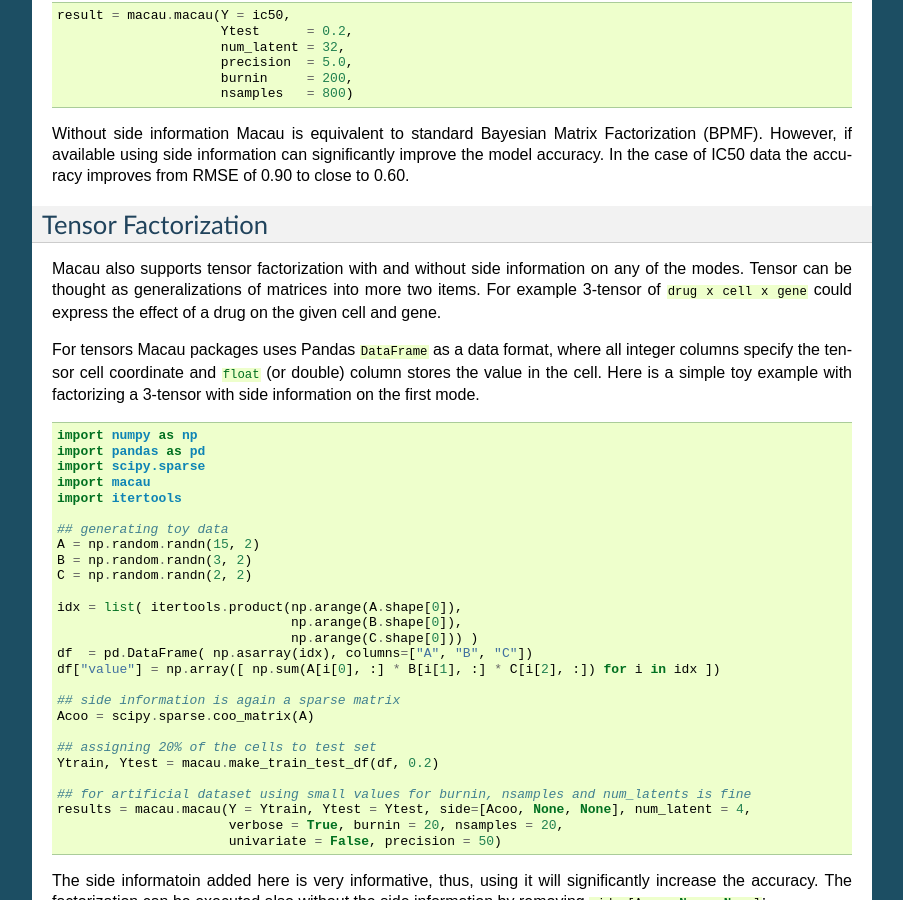
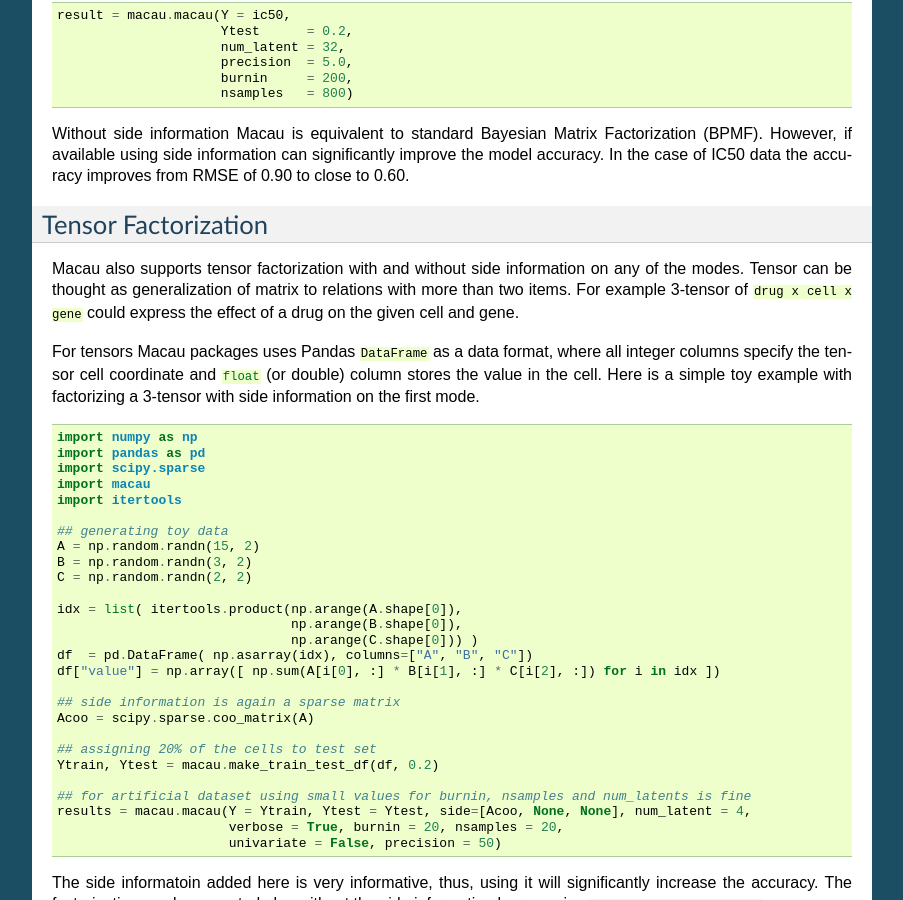
Before and after one commit to jaak-s/macau, a Sphinx documentation site: the page built from docs/source/examples.rst, in a window 1280 px wide and 900 px high, scrolled down 2731 px. Shown: the whole window, without its empty margins (198-1101 px from the left). Built offline with Sphinx 7.4.7, drawn with Linux system fonts in a browser that asks for light colours.

Commit message:
improved wording for tensor example

```diff
--- a/docs/source/examples.rst
+++ b/docs/source/examples.rst
@@ -175,7 +175,7 @@
 Tensor Factorization
 ---------------------
 Macau also supports tensor factorization with and without side information on any of the modes.
-Tensor can be thought as generalizations of matrices into more two items.
+Tensor can be thought as generalization of matrix to relations with more than two items.
 For example 3-tensor of :python:`drug x cell x gene` could express the effect of a drug on the given cell and gene.
 
 For tensors Macau packages uses Pandas :python:`DataFrame` as a data format,
```
Also changed, not shown: 14 other files.
